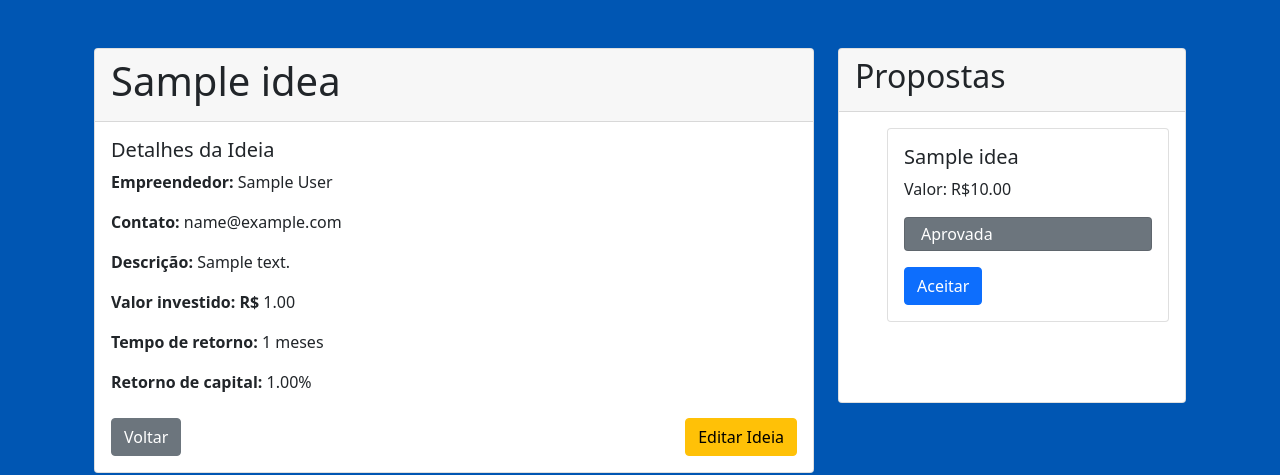
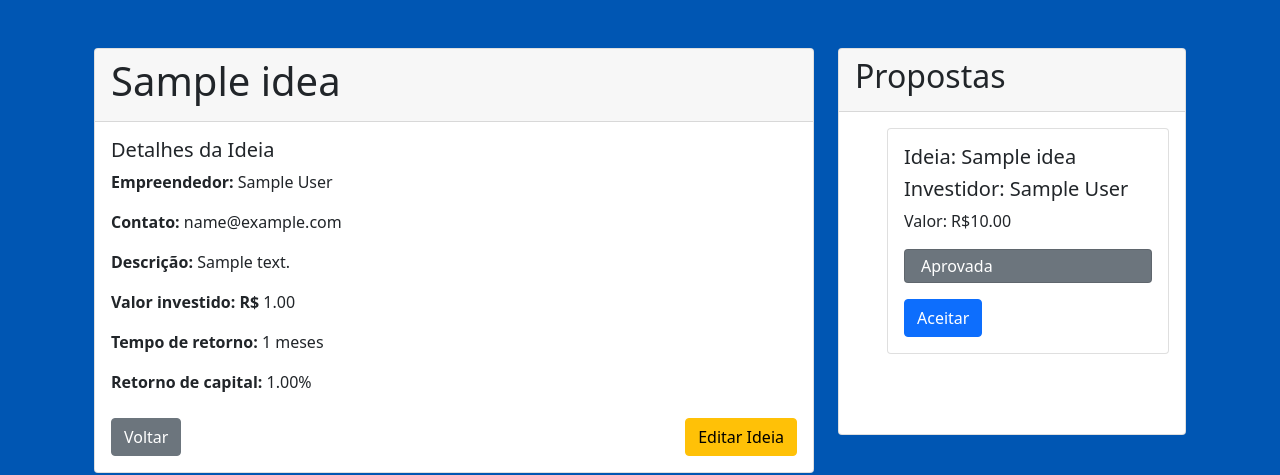
Before and after one commit to lucapcf/tubaraozinho, a Django app: page /ideas/1/ in a window 1280 px wide. Shown: the part 116-591 px from the top of the page. Run offline with Django 5.2, Linux system fonts and the light colour scheme; a user stored in the database is signed in; tables that the repository leaves empty hold one stand-in row (values such as "Sample post").

Commit message:
fix: investment card template

```diff
--- a/investments/templates/investments/card_investment.html
+++ b/investments/templates/investments/card_investment.html
@@ -3,7 +3,8 @@
 <div class="col-12 mb-4">
     <div class="card h-100">
         <div class="card-body">
-            <h5 class="card-title">{{ investment.idea.title }}</h5>
+            <h5 class="card-title">Ideia: {{ investment.idea.title }}</h5>
+            <h5 class="card-title">Investidor: {{ investment.investor.user.first_name }} {{ investment.investor.user.last_name }}</h5>
             <p class="card-text">Valor: R${{ investment.amount }}</p>
             <div class="card mt-3 px-3 py-1 text-white {% if investment.status == 'aprovado' %}bg-success{% elif investment.status == 'pendente' %}bg-warning{% elif investment.status == 'rejeitado' %}bg-danger{% else %}bg-secondary{% endif %}">
                 {{ investment.status|capfirst }}
```
